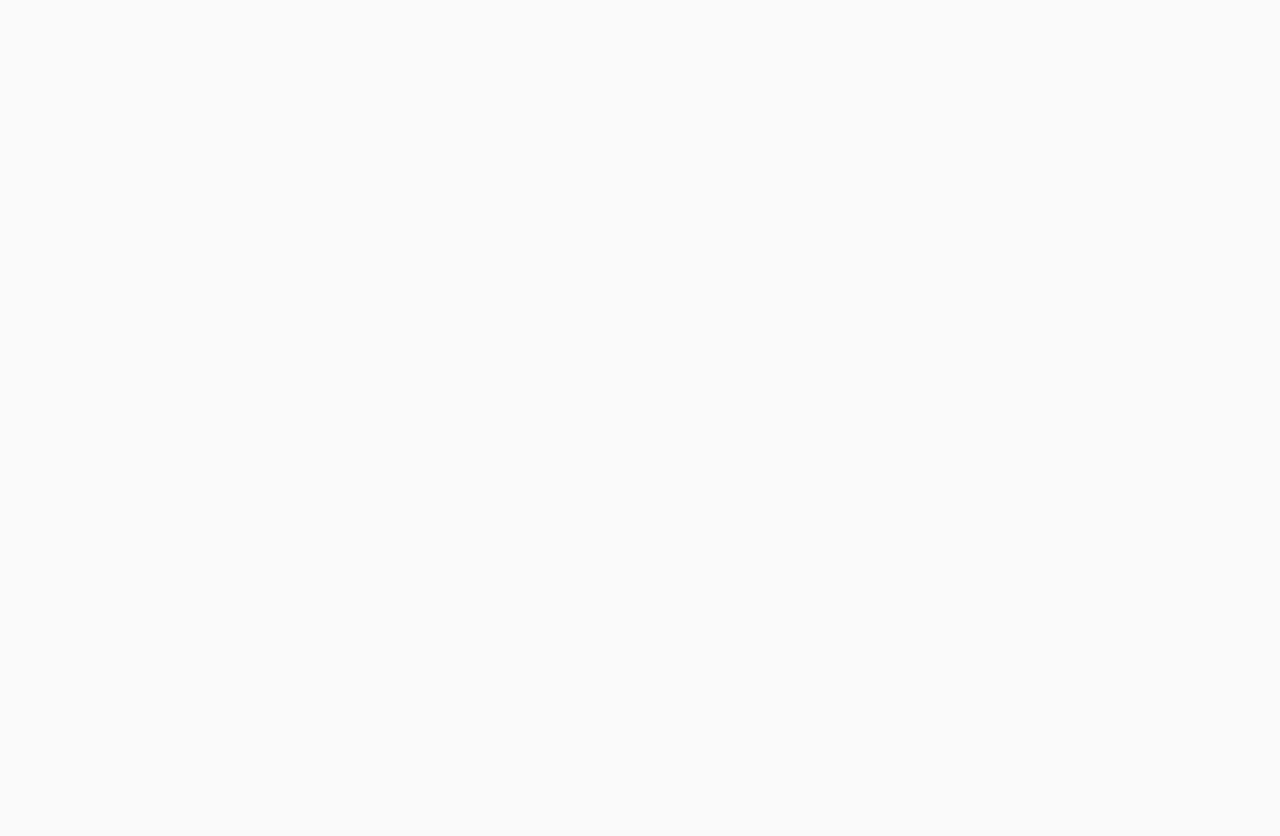
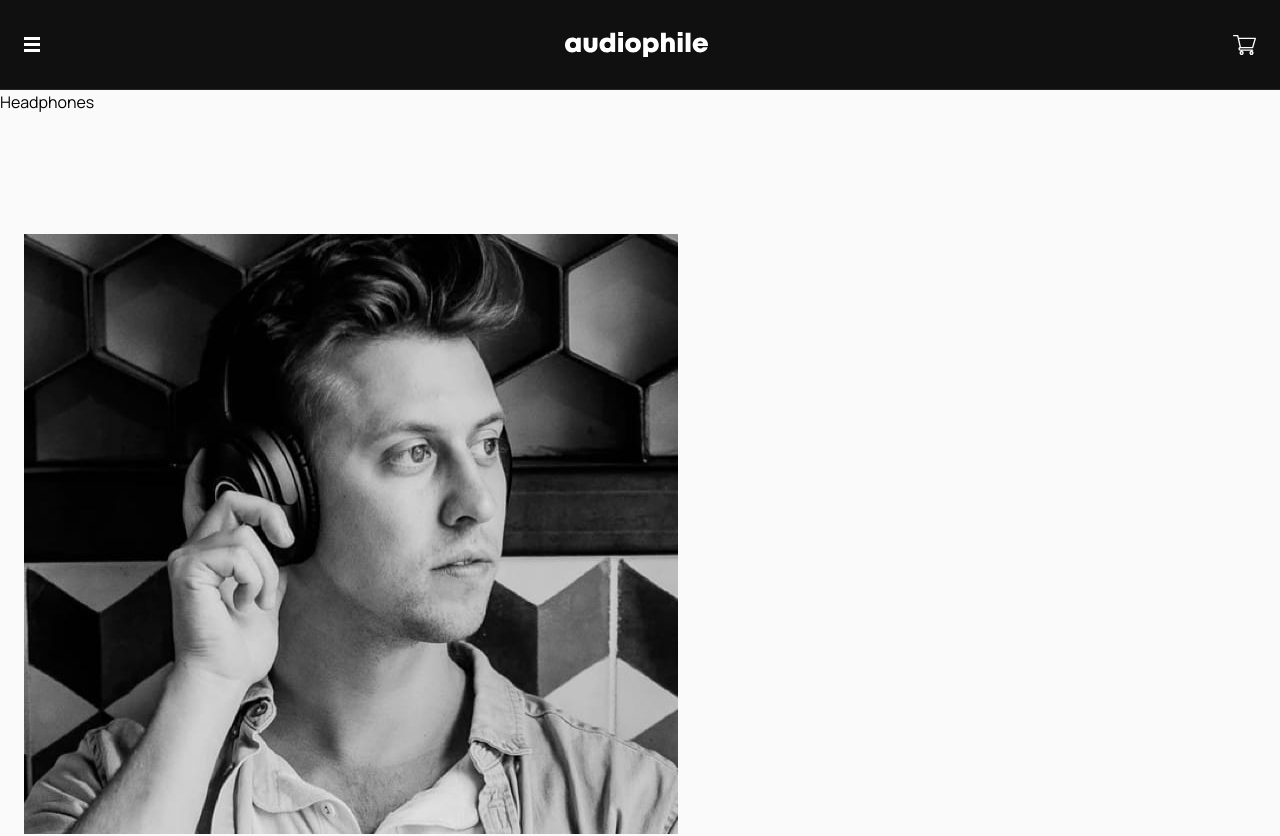
Before and after one commit to nishanth1596/audiophile-ecommerce-website, a React (Vite) app: page /headphones in a window 1280 px wide. Before the commit this address had no page. Shown: the top 836 px of the page. Before the commit the page ends 800 px from the top, so only its background shows below. Built offline with nearby package versions, Linux system fonts and the light colour scheme.

Commit message:
feat: added wrapped Logo with the Link element to navigate to the homepage when ever its clicked

```diff
--- a/src/App.tsx
+++ b/src/App.tsx
@@ -1,15 +1,15 @@
 import { Route, Routes } from "react-router-dom";
 import Layout from "./ui/Layout";
-import Product from "./pages/Product";
 import Checkout from "./pages/Checkout";
 import Homepage from "./pages/Homepage";
+import Headphones from "./pages/Headphones";
 
 function App() {
   return (
     <Routes>
       <Route path="/" element={<Layout />}>
         <Route index element={<Homepage />} />
-        <Route path="/product" element={<Product />} />
+        <Route path="/headphones" element={<Headphones />} />
         <Route path="/checkout" element={<Checkout />} />
       </Route>
     </Routes>
--- /dev/null
+++ b/src/pages/Headphones.tsx
@@ -0,0 +1,5 @@
+function Headphones() {
+  return <section className="">Headphones</section>;
+}
+
+export default Headphones;
--- a/src/pages/Product.tsx
+++ /dev/null
@@ -1,5 +0,0 @@
-function Product() {
-  return <div className="">Product</div>;
-}
-
-export default Product;
--- a/src/ui/Logo.tsx
+++ b/src/ui/Logo.tsx
@@ -1,7 +1,12 @@
+import { Link } from "react-router-dom";
 import audioPhileLogo from "../assets/shared/desktop/logo.svg";
 
 function Logo() {
-  return <img src={audioPhileLogo} alt="Audiophile logo" />;
+  return (
+    <Link to="/">
+      <img src={audioPhileLogo} alt="Audiophile logo" />
+    </Link>
+  );
 }
 
 export default Logo;
```
